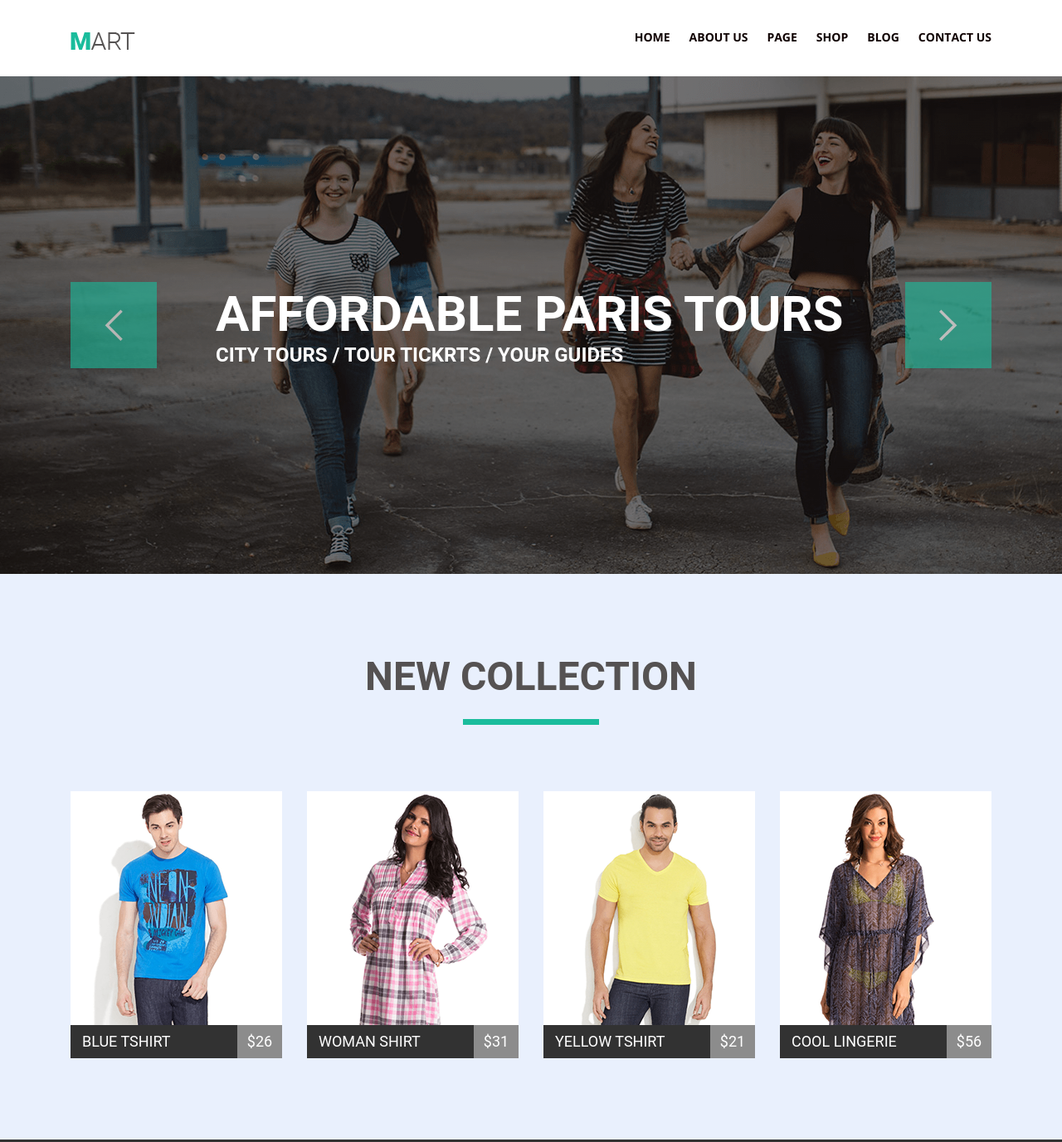
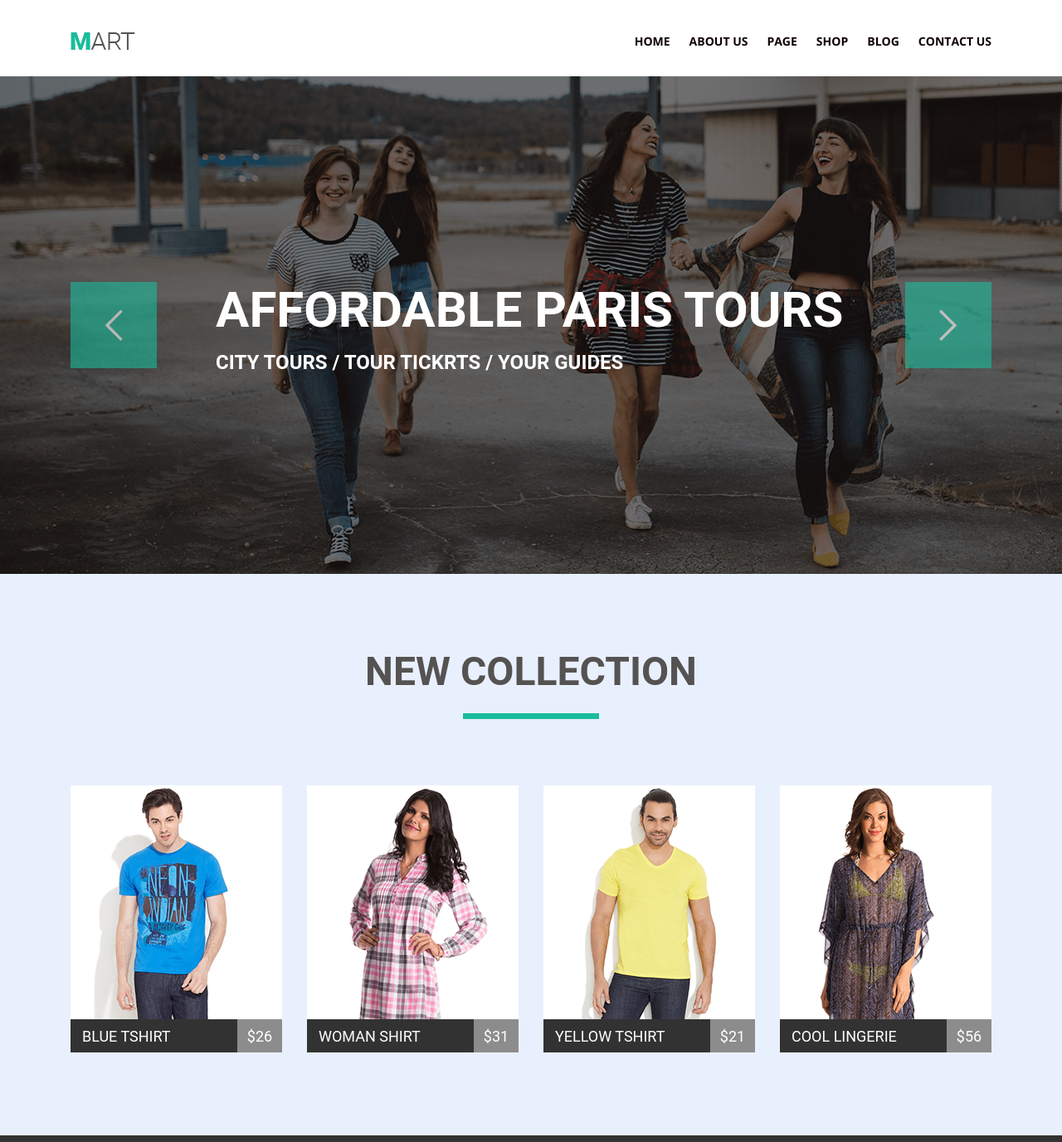
Before and after one commit to OksanaGrushko/goit-fe-course, a plain HTML site: page module-05/index.html in a window 1280 px wide. Shown: the top 1377 px of the page at 83% size. Drawn offline with Linux system fonts and the light colour scheme.

Commit message:
correction of everything

```diff
--- a/module-05/css/style.css
+++ b/module-05/css/style.css
@@ -53,13 +53,10 @@ body {
 }
 
 /* применяю и к ХЕДЕРУ и к МЕЙНУ */
-.conteiner {
+.wrapper {
     width: 1110px;
     margin: 0 auto;
-}
-
-.wrapper {
-    margin-bottom: 32px;
+    line-height: 1.5;
 }
 
 /* НАВИНАЦИЯ ХЕДЕР*/
@@ -69,10 +66,8 @@ body {
     margin: 0;
     height: auto;
     overflow: hidden;
-    font-family: "OpenSans-Bold", sans-serif;
-    font-size: 14px;
-    line-height: 11px;
     margin-top: 39px;
+    margin-bottom: 32px;
 }
 
 .item {
@@ -97,7 +92,8 @@ body {
 .sait-navigation-item {
     float: left;
     margin-right: 23px;
-    line-height: 11px;
+    font-family: "OpenSans-Bold", sans-serif;
+    font-size: 14px;
 }
 
 .sait-menu {
@@ -107,8 +103,6 @@ body {
     /* большой шрифт */
     text-decoration: none;
     /* убераем подчеркивание а */
-    line-height: 11px;
-    /* в фотошопе */
 }
 
 /*у последнего*/
@@ -130,10 +124,14 @@ body {
     background-repeat: no-repeat;
     /* заливает */
     background-size: cover;
+    position: relative;
 }
 
 .slider-content {
-    position: relative;
+    position: absolute;
+    top: 50%;
+    left: 50%;
+    transform: translate(-50%, -50%);
 }
 
 .slider-ctrl {
@@ -166,16 +164,6 @@ body {
     right: 0;
 }
 
-.slides {
-    margin: 0;
-    padding: 0;
-    color: rgb(255, 255, 255);
-    width: 100%;
-    height: 600px;
-    object-fit: cover;
-    position: relative;
-}
-
 .slides-descr {
     width: 760px;
     position: absolute;
@@ -184,6 +172,7 @@ body {
     transform: translate(-50%, -50%);
     text-transform: uppercase;
     margin: 0 auto;
+    color: rgb(255, 255, 255);
 }
 
 .paris-tours {
@@ -204,7 +193,7 @@ body {
 }
 
 h3 {
-    padding-top: 95px;
+    padding-top: 92px;
     text-align: center;
     font-size: 48px;
     margin: 0;
@@ -212,6 +201,7 @@ h3 {
     font-family: 'Roboto-Blak'sans-serif;
     padding-bottom: 110px;
     position: relative;
+    line-height: 1.1;
 }
 
 h3::after {
@@ -232,28 +222,19 @@ h3::after {
     overflow: hidden;
     padding: 0;
     margin: 0;
-    padding-bottom: 98px;
+    padding-bottom: 100px;
 }
 
 .features-list-item {
     width: 255px;
     margin-right: 30px;
     float: left;
-    /* line-height: 40px; */
     position: relative;
 }
 
 /*у каждого второго*/
 .features-list-item:last-child {
     margin-right: 0;
-}
-
-.features-list-item p {
-    font-size: 18px;
-    font-family: 'Roboto-Blak'sans-serif;
-    line-height: 40px;
-    color: rgb(255, 255, 255);
-    text-transform: uppercase;
 }
 
 .features-list-item:hover .list-name {
@@ -273,6 +254,14 @@ h3::after {
     bottom: 0;
 }
 
+.text-item{
+    font-size: 18px;
+    font-family: 'Roboto-Blak'sans-serif;
+    line-height: 1.5;
+    color: rgb(255, 255, 255);
+    text-transform: uppercase;
+}
+
 .list-name {
     text-align: left;
     width: 201px;
@@ -280,6 +269,8 @@ h3::after {
     float: left;
     background-color: rgb(50, 50, 50);
     padding-left: 14px;
+    padding-top: 7px;
+    padding-bottom: 6px;
 }
 
 .list-many {
@@ -288,6 +279,8 @@ h3::after {
     margin: 0 auto;
     float: left;
     background-color: rgb(140, 140, 140);
+    padding-top: 7px;
+    padding-bottom: 6px;
 }
 
 .list-many::before {
@@ -317,8 +310,6 @@ h3::after {
 }
 
 .icons {
-    font-family: 'Roboto-Light'sans-serif;
-    font-size: 14px;
     list-style: none;
     padding: 0;
     margin: 0 auto;
@@ -404,36 +395,35 @@ h3::after {
 }
 
 .add {
+    font-family: 'Roboto-Light'sans-serif;
+    font-size: 14px;
+    text-transform: uppercase;
     vertical-align: middle;
     text-align: center;
     color: rgb(255, 255, 255);
     margin: 0;
-    padding-left: 50px;
+    line-height: 2.1;
+    padding: 10px 6px 10px 50px;
 }
 
 /* FOOTER */
 .podval {
-    font-size: 16px;
-    font-family: 'Roboto-Light'sans-serif;
     background: rgb(50, 50, 50);
-    color: rgb(254, 254, 254);
 }
 
 .footer-item {
     text-align: center;
     vertical-align: middle;
-    line-height: 28px;
-
-}
-
-.info {
-    padding-top: 32px;
-    padding-bottom: 30px;
+    padding-top: 33px;
+    padding-bottom: 31px;
 }
 
 .footer-info {
     display: inline-block;
     margin: 0;
+    font-size: 16px;
+    font-family: 'Roboto-Light'sans-serif;
+    color: rgb(254, 254, 254);
 }
 
 .dokan::before {
--- a/module-05/index.html
+++ b/module-05/index.html
@@ -14,13 +14,12 @@
 
 <body>
 
-    <header class="conteiner clearfix header-fonts">
-        <div class="wrapper">
+    <header class="wrapper">
             <div class="menu clearfix">
                 <a href="#" class="item clearfix">
                     <img class="logo" src="img/logo/LOGO.png" alt="Mart">
                 </a>
-                <nav>
+                <nav class="clearfix">
                     <ul class="sait-navigation">
                         <li class="sait-navigation-item">
                             <a class="sait-menu" href="#">Home</a>
@@ -43,31 +42,33 @@
                     </ul>
                 </nav>
             </div>
-        </div>
     </header>
 
     <section class="slider">
-        <div class="slider-content conteiner">
+        <div class="slider-content wrapper">
             <button class="slider-ctrl slider-ctrl-prev"><img src="img/slider/left.png"></button>
             <button class="slider-ctrl slider-ctrl-next"><img src="img/slider/right.png"></button>
-            <div class="slides">
+
                 <div class="slides-descr">
                     <h1 class="paris-tours">Affordable paris tours</h1>
                     <h2 class="offers-tours">city tours / tour tickrts / your guides</h2>
-                </div>
+
             </div>
         </div>
     </section>
 
-    <main class="main-collection">
-        <section class="new-collection conteiner">
+    <div class="main-collection">
+        <div class="wrapper">
+        <section class="new-collection">
             <h3 class="">New collection</h3>
             <ul class="features-list clearfix">
                 <li class="features-list-item clearfix">
                     <img src="img/photo/men_blue.png" alt="team member image">
                     <div class="list-item">
+                        <div class="text-item">
                         <p class="list-name ">Blue tshirt</p>
                         <p class="list-many">26</p>
+                    </div>
                     </div>
                     <span class="overlay-icon">
                         <ul class="icons clearfix">
@@ -91,8 +92,10 @@
                 <li class="features-list-item clearfix">
                     <img src="img/photo/girl_pink.png" alt="team member image">
                     <div class="list-item">
+                        <div class="text-item">
                         <p class="list-name">Woman shirt</p>
                         <p class="list-many">31</p>
+                        </div>
                     </div>
                     <span class="overlay-icon">
                         <ul class="icons clearfix">
@@ -116,8 +119,10 @@
                 <li class="features-list-item clearfix">
                     <img src="img/photo/men_yellow.png" alt="team member image">
                     <div class="list-item">
+                    <div class="text-item">
                         <p class="list-name">Yellow tshirt</p>
                         <p class="list-many">21</p>
+                    </div>
                     </div>
                     <span class="overlay-icon">
                         <ul class="icons clearfix">
@@ -141,8 +146,10 @@
                 <li class="features-list-item clearfix">
                     <img src="img/photo/girl_yellow.png" alt="team member image">
                     <div class="list-item">
+                        <div class="text-item">
                         <p class="list-name">Cool lingerie</p>
                         <p class="list-many">56</p>
+                        </div>
                     </div>
                     <span class="overlay-icon">
                         <ul class="icons clearfix">
@@ -165,11 +172,12 @@
                 </li>
             </ul>
         </section>
-    </main>
+        </div>
+    </div>
 
     <footer class="podval">
-        <div class="footer-item conteiner">
-            <div class="info">
+        <div class="wrapper">
+        <div class="footer-item">
                 <p class="footer-info">All Rights Reserved
                     <span class="dokan"> Dokan </span>Designed
                     <span class="graph">ThemenGraph</span></p>
```
